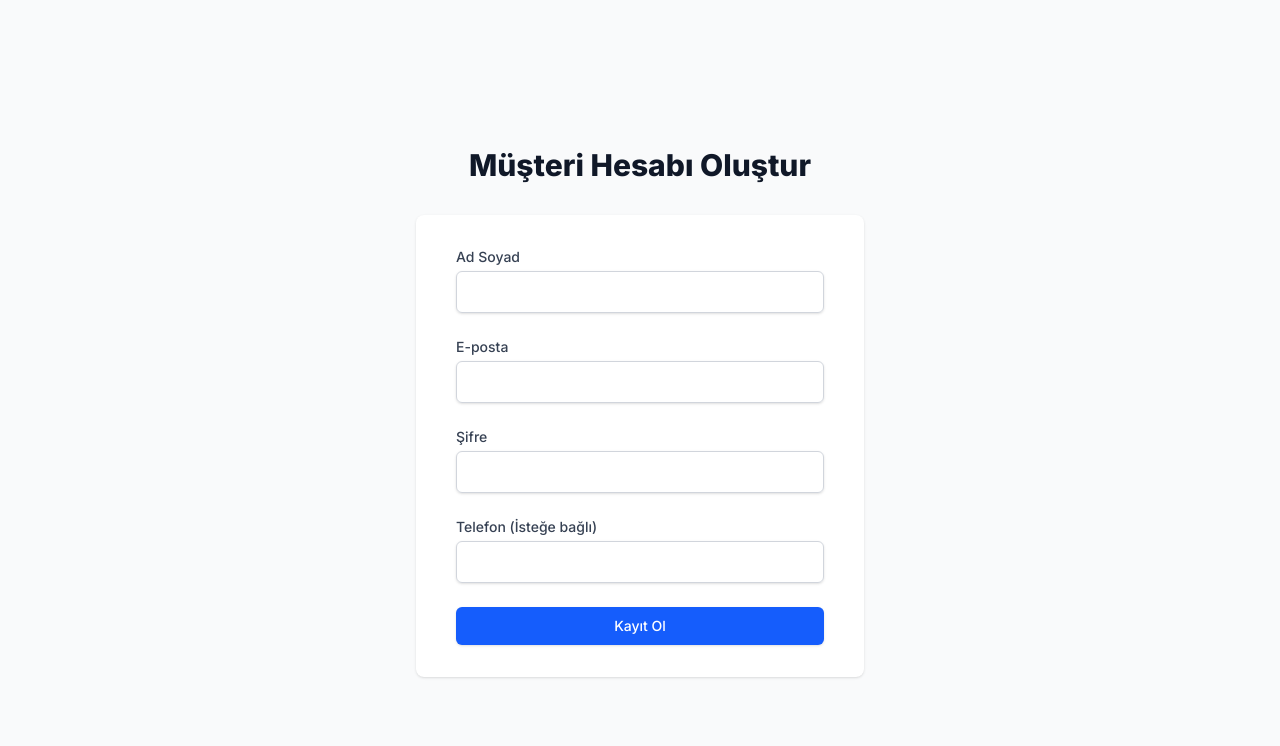
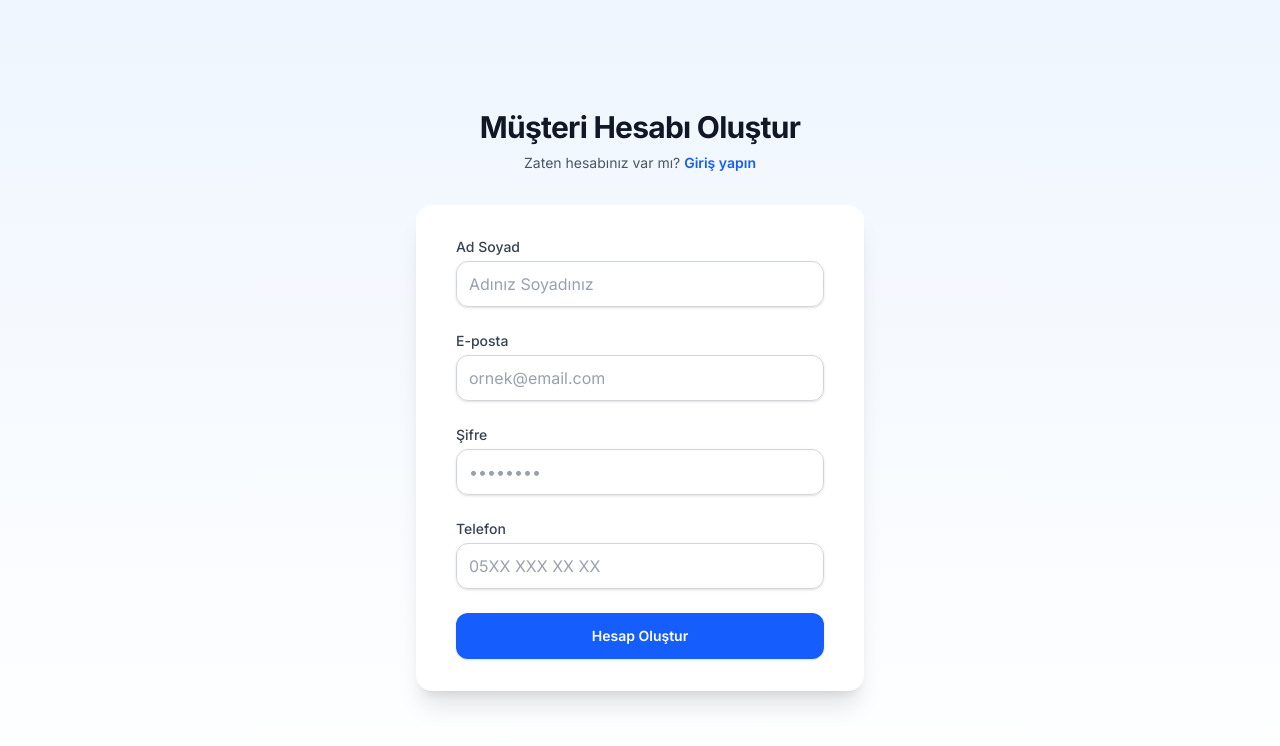
Before and after one commit to osmcgrgenc/BerberBul-Nextjs, a Next.js app: page /musteri/kayit in a window 1280 px wide. Shown: the top 746 px of the page. Built offline with nearby package versions, Linux system fonts and the light colour scheme; no server answers.

Commit message:
refactor: müşteri giriş ve kayıt sayfaları yeniden düzenlendi, modern tasarım ve SOLID prensiplerine uygun kod yapısı eklendi

```diff
--- a/src/app/(auth)/(routes)/musteri/giris/page.tsx
+++ b/src/app/(auth)/(routes)/musteri/giris/page.tsx
@@ -1,9 +1,18 @@
 'use client'
 
 import { useState } from 'react'
+import { useForm } from 'react-hook-form'
 import { signIn } from 'next-auth/react'
 import { useRouter, useSearchParams } from 'next/navigation'
 import Link from 'next/link'
+import AuthCard from '@/components/auth/AuthCard'
+import FormInput from '@/components/auth/FormInput'
+import SubmitButton from '@/components/auth/SubmitButton'
+
+interface LoginForm {
+  email: string
+  password: string
+}
 
 export default function CustomerLoginPage() {
   const router = useRouter()
@@ -12,19 +21,20 @@ export default function CustomerLoginPage() {
   const [error, setError] = useState<string | null>(null)
   const [isLoading, setIsLoading] = useState(false)
 
-  const handleSubmit = async (e: React.FormEvent<HTMLFormElement>) => {
-    e.preventDefault()
+  const {
+    register,
+    handleSubmit,
+    formState: { errors },
+  } = useForm<LoginForm>()
+
+  const onSubmit = async (data: LoginForm) => {
+    try {
       setIsLoading(true)
       setError(null)
 
-    const formData = new FormData(e.currentTarget)
-    const email = formData.get('email') as string
-    const password = formData.get('password') as string
-
-    try {
       const result = await signIn('credentials', {
-        email,
-        password,
+        email: data.email,
+        password: data.password,
         role: 'CUSTOMER',
         redirect: false,
       })
@@ -43,72 +53,49 @@ export default function CustomerLoginPage() {
   }
 
   return (
-    <div className="min-h-screen bg-gray-50 flex flex-col justify-center py-12 sm:px-6 lg:px-8">
-      <div className="sm:mx-auto sm:w-full sm:max-w-md">
-        <h2 className="mt-6 text-center text-3xl font-extrabold text-gray-900">
-          Müşteri Girişi
-        </h2>
-        <p className="mt-2 text-center text-sm text-gray-600">
+    <AuthCard
+      title="Müşteri Girişi"
+      subtitle={
+        <>
           Hesabınız yok mu?{' '}
-          <Link href="/musteri/kayit" className="text-blue-600 hover:text-blue-500">
+          <Link
+            href="/musteri/kayit"
+            className="font-semibold text-blue-600 hover:text-blue-500"
+          >
             Hemen kaydolun
           </Link>
-        </p>
-      </div>
-
-      <div className="mt-8 sm:mx-auto sm:w-full sm:max-w-md">
-        <div className="bg-white py-8 px-4 shadow sm:rounded-lg sm:px-10">
-          <form className="space-y-6" onSubmit={handleSubmit}>
+        </>
+      }
+    >
+      <form className="space-y-6" onSubmit={handleSubmit(onSubmit)}>
         {error && (
-              <div className="bg-red-50 border border-red-200 text-red-600 px-4 py-3 rounded">
+          <div className="bg-red-50 border border-red-200 text-red-600 px-4 py-3 rounded-xl">
             {error}
           </div>
         )}
 
-            <div>
-              <label htmlFor="email" className="block text-sm font-medium text-gray-700">
-                E-posta
-              </label>
-              <div className="mt-1">
-                <input
+        <FormInput
           id="email"
-                  name="email"
+          label="E-posta"
           type="email"
+          register={register}
+          error={errors.email?.message}
           autoComplete="email"
-                  required
-                  className="appearance-none block w-full px-3 py-2 border border-gray-300 rounded-md shadow-sm placeholder-gray-400 focus:outline-none focus:ring-blue-500 focus:border-blue-500"
+          placeholder="ornek@email.com"
         />
-              </div>
-            </div>
 
-            <div>
-              <label htmlFor="password" className="block text-sm font-medium text-gray-700">
-                Şifre
-              </label>
-              <div className="mt-1">
-                <input
+        <FormInput
           id="password"
-                  name="password"
+          label="Şifre"
           type="password"
+          register={register}
+          error={errors.password?.message}
           autoComplete="current-password"
-                  required
-                  className="appearance-none block w-full px-3 py-2 border border-gray-300 rounded-md shadow-sm placeholder-gray-400 focus:outline-none focus:ring-blue-500 focus:border-blue-500"
+          placeholder="••••••••"
         />
-              </div>
-            </div>
 
-            <div>
-              <button
-                type="submit"
-                disabled={isLoading}
-                className="w-full flex justify-center py-2 px-4 border border-transparent rounded-md shadow-sm text-sm font-medium text-white bg-blue-600 hover:bg-blue-700 focus:outline-none focus:ring-2 focus:ring-offset-2 focus:ring-blue-500 disabled:opacity-50"
-              >
-                {isLoading ? 'Giriş yapılıyor...' : 'Giriş Yap'}
-              </button>
-            </div>
+        <SubmitButton label="Giriş Yap" isLoading={isLoading} />
       </form>
-        </div>
-      </div>
-    </div>
+    </AuthCard>
   )
 }
--- a/src/app/(auth)/(routes)/musteri/kayit/page.tsx
+++ b/src/app/(auth)/(routes)/musteri/kayit/page.tsx
@@ -3,16 +3,21 @@
 import { useState } from 'react'
 import { useForm } from 'react-hook-form'
 import { useRouter } from 'next/navigation'
+import Link from 'next/link'
+import AuthCard from '@/components/auth/AuthCard'
+import FormInput from '@/components/auth/FormInput'
+import SubmitButton from '@/components/auth/SubmitButton'
 
 interface RegisterForm {
   name: string
   email: string
   password: string
-  phone?: string
+  phone: string
 }
 
-export default function CustomerRegister() {
+export default function CustomerRegisterPage() {
   const router = useRouter()
+  const [error, setError] = useState<string | null>(null)
   const [isLoading, setIsLoading] = useState(false)
 
   const {
@@ -24,7 +29,8 @@ export default function CustomerRegister() {
   const onSubmit = async (data: RegisterForm) => {
     try {
       setIsLoading(true)
-      // TODO: API entegrasyonu yapılacak
+      setError(null)
+
       const response = await fetch('/api/auth/register', {
         method: 'POST',
         headers: {
@@ -36,118 +42,84 @@ export default function CustomerRegister() {
         }),
       })
 
-      if (response.ok) {
+      if (!response.ok) {
+        const errorData = await response.json()
+        throw new Error(errorData.error || 'Kayıt işlemi başarısız oldu')
+      }
+
       router.push('/musteri/giris')
-      } else {
-        throw new Error('Kayıt işlemi başarısız oldu')
-      }
     } catch (error) {
-      console.error('Kayıt hatası:', error)
+      setError(error instanceof Error ? error.message : 'Bir hata oluştu')
     } finally {
       setIsLoading(false)
     }
   }
 
   return (
-    <div className="min-h-screen bg-gray-50 flex flex-col justify-center py-12 sm:px-6 lg:px-8">
-      <div className="sm:mx-auto sm:w-full sm:max-w-md">
-        <h2 className="mt-6 text-center text-3xl font-extrabold text-gray-900">
-          Müşteri Hesabı Oluştur
-        </h2>
+    <AuthCard
+      title="Müşteri Hesabı Oluştur"
+      subtitle={
+        <>
+          Zaten hesabınız var mı?{' '}
+          <Link
+            href="/musteri/giris"
+            className="font-semibold text-blue-600 hover:text-blue-500"
+          >
+            Giriş yapın
+          </Link>
+        </>
+      }
+    >
+      <form className="space-y-6" onSubmit={handleSubmit(onSubmit)}>
+        {error && (
+          <div className="bg-red-50 border border-red-200 text-red-600 px-4 py-3 rounded-xl">
+            {error}
           </div>
+        )}
 
-      <div className="mt-8 sm:mx-auto sm:w-full sm:max-w-md">
-        <div className="bg-white py-8 px-4 shadow sm:rounded-lg sm:px-10">
-          <form className="space-y-6" onSubmit={handleSubmit(onSubmit)}>
-            <div>
-              <label htmlFor="name" className="block text-sm font-medium text-gray-700">
-                Ad Soyad
-              </label>
-              <div className="mt-1">
-                <input
+        <FormInput
           id="name"
+          label="Ad Soyad"
           type="text"
-                  {...register('name', { required: 'Ad Soyad gereklidir' })}
-                  className="appearance-none block w-full px-3 py-2 border border-gray-300 rounded-md shadow-sm placeholder-gray-400 focus:outline-none focus:ring-blue-500 focus:border-blue-500"
+          register={register}
+          error={errors.name?.message}
+          autoComplete="name"
+          placeholder="Adınız Soyadınız"
         />
-                {errors.name && (
-                  <p className="mt-2 text-sm text-red-600">{errors.name.message}</p>
-                )}
-              </div>
-            </div>
 
-            <div>
-              <label htmlFor="email" className="block text-sm font-medium text-gray-700">
-                E-posta
-              </label>
-              <div className="mt-1">
-                <input
+        <FormInput
           id="email"
+          label="E-posta"
           type="email"
-                  {...register('email', {
-                    required: 'E-posta gereklidir',
-                    pattern: {
-                      value: /^[A-Z0-9._%+-]+@[A-Z0-9.-]+\.[A-Z]{2,}$/i,
-                      message: 'Geçersiz e-posta adresi',
-                    },
-                  })}
-                  className="appearance-none block w-full px-3 py-2 border border-gray-300 rounded-md shadow-sm placeholder-gray-400 focus:outline-none focus:ring-blue-500 focus:border-blue-500"
+          register={register}
+          error={errors.email?.message}
+          autoComplete="email"
+          placeholder="ornek@email.com"
         />
-                {errors.email && (
-                  <p className="mt-2 text-sm text-red-600">{errors.email.message}</p>
-                )}
-              </div>
-            </div>
 
-            <div>
-              <label htmlFor="password" className="block text-sm font-medium text-gray-700">
-                Şifre
-              </label>
-              <div className="mt-1">
-                <input
+        <FormInput
           id="password"
+          label="Şifre"
           type="password"
-                  {...register('password', {
-                    required: 'Şifre gereklidir',
-                    minLength: {
-                      value: 6,
-                      message: 'Şifre en az 6 karakter olmalıdır',
-                    },
-                  })}
-                  className="appearance-none block w-full px-3 py-2 border border-gray-300 rounded-md shadow-sm placeholder-gray-400 focus:outline-none focus:ring-blue-500 focus:border-blue-500"
+          register={register}
+          error={errors.password?.message}
+          autoComplete="new-password"
+          placeholder="••••••••"
         />
-                {errors.password && (
-                  <p className="mt-2 text-sm text-red-600">{errors.password.message}</p>
-                )}
-              </div>
-            </div>
 
-            <div>
-              <label htmlFor="phone" className="block text-sm font-medium text-gray-700">
-                Telefon (İsteğe bağlı)
-              </label>
-              <div className="mt-1">
-                <input
+        <FormInput
           id="phone"
+          label="Telefon"
           type="tel"
-                  {...register('phone')}
-                  className="appearance-none block w-full px-3 py-2 border border-gray-300 rounded-md shadow-sm placeholder-gray-400 focus:outline-none focus:ring-blue-500 focus:border-blue-500"
+          register={register}
+          error={errors.phone?.message}
+          autoComplete="tel"
+          placeholder="05XX XXX XX XX"
+          required={false}
         />
-              </div>
-            </div>
 
-            <div>
-              <button
-                type="submit"
-                disabled={isLoading}
-                className="w-full flex justify-center py-2 px-4 border border-transparent rounded-md shadow-sm text-sm font-medium text-white bg-blue-600 hover:bg-blue-700 focus:outline-none focus:ring-2 focus:ring-offset-2 focus:ring-blue-500 disabled:opacity-50"
-              >
-                {isLoading ? 'Kaydediliyor...' : 'Kayıt Ol'}
-              </button>
-            </div>
+        <SubmitButton label="Hesap Oluştur" isLoading={isLoading} />
       </form>
-        </div>
-      </div>
-    </div>
+    </AuthCard>
   )
 }
--- /dev/null
+++ b/src/components/auth/AuthCard.tsx
@@ -0,0 +1,30 @@
+interface AuthCardProps {
+  title: string
+  subtitle?: React.ReactNode
+  children: React.ReactNode
+}
+
+export default function AuthCard({
+  title,
+  subtitle,
+  children,
+}: AuthCardProps) {
+  return (
+    <div className="min-h-screen bg-gradient-to-b from-blue-50 to-white flex flex-col justify-center py-12 sm:px-6 lg:px-8">
+      <div className="sm:mx-auto sm:w-full sm:max-w-md">
+        <h2 className="text-center text-3xl font-bold tracking-tight text-gray-900">
+          {title}
+        </h2>
+        {subtitle && (
+          <p className="mt-2 text-center text-sm text-gray-600">{subtitle}</p>
+        )}
+      </div>
+
+      <div className="mt-8 sm:mx-auto sm:w-full sm:max-w-md">
+        <div className="bg-white py-8 px-4 shadow-xl rounded-2xl sm:px-10">
+          {children}
+        </div>
+      </div>
+    </div>
+  )
+}
--- /dev/null
+++ b/src/components/auth/FormInput.tsx
@@ -0,0 +1,47 @@
+import { UseFormRegister } from 'react-hook-form'
+
+interface FormInputProps {
+  id: string
+  label: string
+  type: string
+  register: UseFormRegister<any>
+  error?: string
+  placeholder?: string
+  autoComplete?: string
+  required?: boolean
+}
+
+export default function FormInput({
+  id,
+  label,
+  type,
+  register,
+  error,
+  placeholder,
+  autoComplete,
+  required = true,
+}: FormInputProps) {
+  return (
+    <div>
+      <label
+        htmlFor={id}
+        className="block text-sm font-medium text-gray-700"
+      >
+        {label}
+      </label>
+      <div className="mt-1">
+        <input
+          id={id}
+          type={type}
+          autoComplete={autoComplete}
+          placeholder={placeholder}
+          {...register(id, { required: required && 'Bu alan zorunludur' })}
+          className="appearance-none block w-full px-3 py-2.5 border border-gray-300 rounded-xl shadow-sm placeholder-gray-400 focus:outline-none focus:ring-2 focus:ring-blue-500 focus:border-transparent transition-all duration-200"
+        />
+        {error && (
+          <p className="mt-2 text-sm text-red-600">{error}</p>
+        )}
+      </div>
+    </div>
+  )
+}
--- /dev/null
+++ b/src/components/auth/SubmitButton.tsx
@@ -0,0 +1,45 @@
+interface SubmitButtonProps {
+  label: string
+  isLoading?: boolean
+}
+
+export default function SubmitButton({
+  label,
+  isLoading = false,
+}: SubmitButtonProps) {
+  return (
+    <button
+      type="submit"
+      disabled={isLoading}
+      className="w-full flex justify-center py-3 px-4 border border-transparent rounded-xl shadow-sm text-sm font-semibold text-white bg-blue-600 hover:bg-blue-500 focus:outline-none focus:ring-2 focus:ring-offset-2 focus:ring-blue-500 disabled:opacity-50 disabled:cursor-not-allowed transition-colors duration-200"
+    >
+      {isLoading ? (
+        <div className="flex items-center">
+          <svg
+            className="animate-spin -ml-1 mr-3 h-5 w-5 text-white"
+            xmlns="http://www.w3.org/2000/svg"
+            fill="none"
+            viewBox="0 0 24 24"
+          >
+            <circle
+              className="opacity-25"
+              cx="12"
+              cy="12"
+              r="10"
+              stroke="currentColor"
+              strokeWidth="4"
+            ></circle>
+            <path
+              className="opacity-75"
+              fill="currentColor"
+              d="M4 12a8 8 0 018-8V0C5.373 0 0 5.373 0 12h4zm2 5.291A7.962 7.962 0 014 12H0c0 3.042 1.135 5.824 3 7.938l3-2.647z"
+            ></path>
+          </svg>
+          İşleniyor...
+        </div>
+      ) : (
+        label
+      )}
+    </button>
+  )
+}
```
Lines whose indentation alone changed are shown as unchanged.
